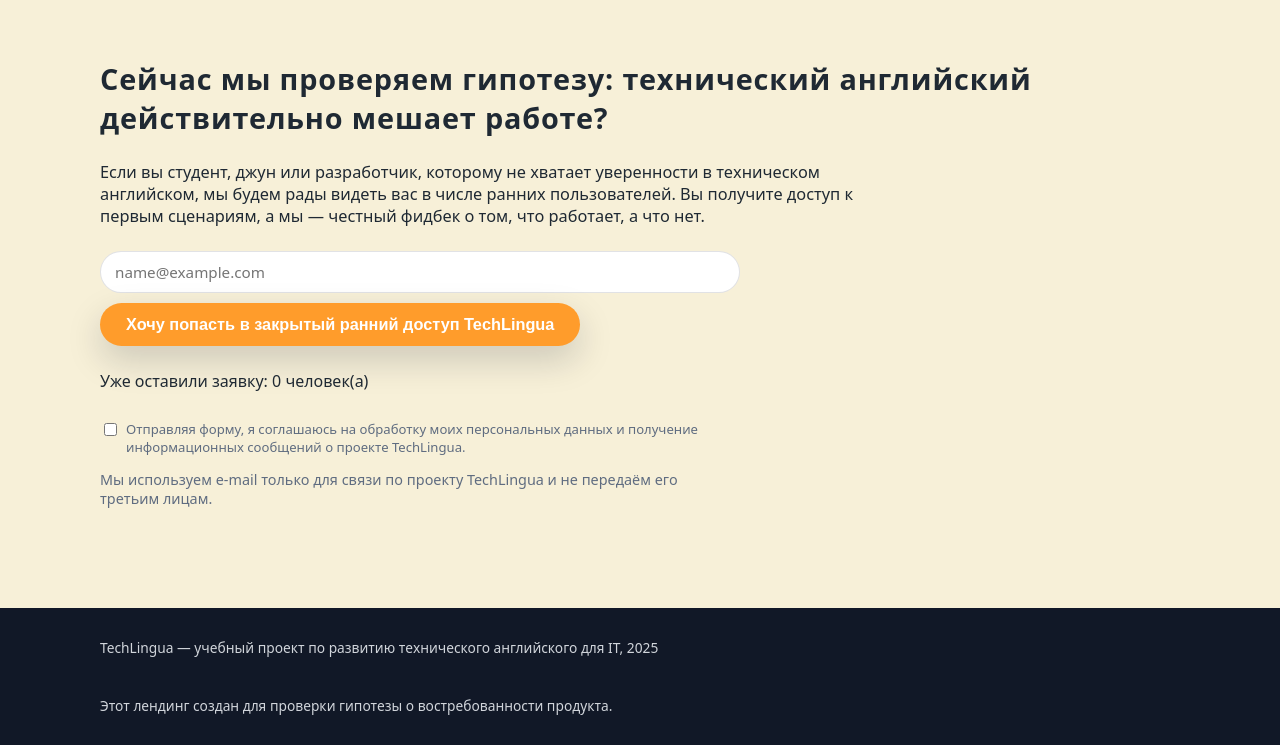
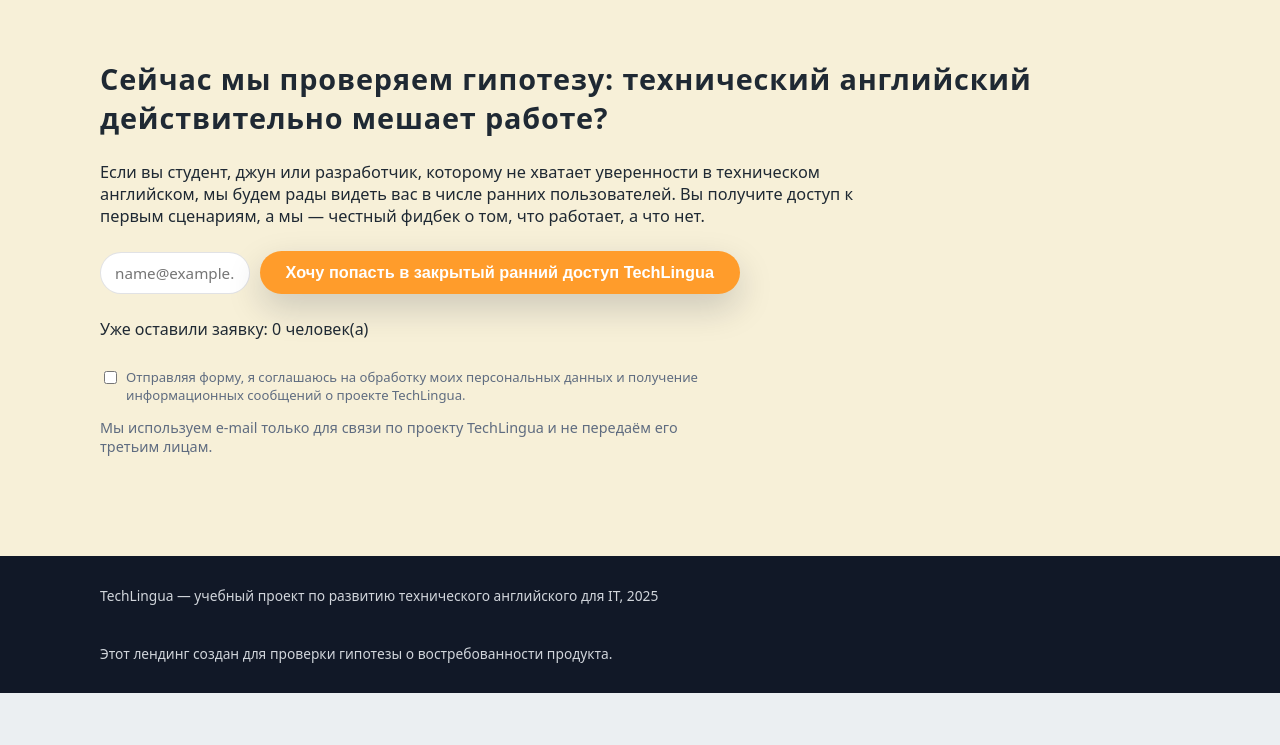
Before and after one commit to Wardline/techlingua-landing, a Flask app: page / in a window 1280 px wide. Shown: the part 1995-2740 px from the top of the page. After the commit the page ends 2688 px from the top, so only its background shows below. Run offline with Flask 3, Linux system fonts and the light colour scheme.

Commit message:
Update styles.css

```diff
--- a/static/styles.css
+++ b/static/styles.css
@@ -334,23 +334,24 @@ h1 {
     gap: 8px;
 }
 
+/* контейнер для инпута и кнопки */
 .cta-form__row {
-    display: flex;
-    flex-wrap: wrap;
+    display: grid;
+    grid-template-columns: minmax(0, 1fr) auto; /* инпут растягивается, кнопка по содержимому */
     gap: 10px;
-
-    align-items: flex-start;
+    align-items: center; /* по высоте элементы не тянут друг друга */
 }
 
+/* поле ввода e-mail */
 .cta-form__row input[type="email"] {
-    flex: 1 1 220px;
+    /* убираем flex: 1 1 220px; */
+    width: 100%;
+    box-sizing: border-box;
     border-radius: 999px;
     border: 1px solid rgba(15, 23, 42, 0.12);
     padding: 10px 14px;
     font-size: 0.95rem;
     font-family: inherit;
-    box-sizing: border-box;
-    align-self: flex-start; /* фикс растягивания */
 }
 
 .cta-form__row input[type="email"]:focus {
```
